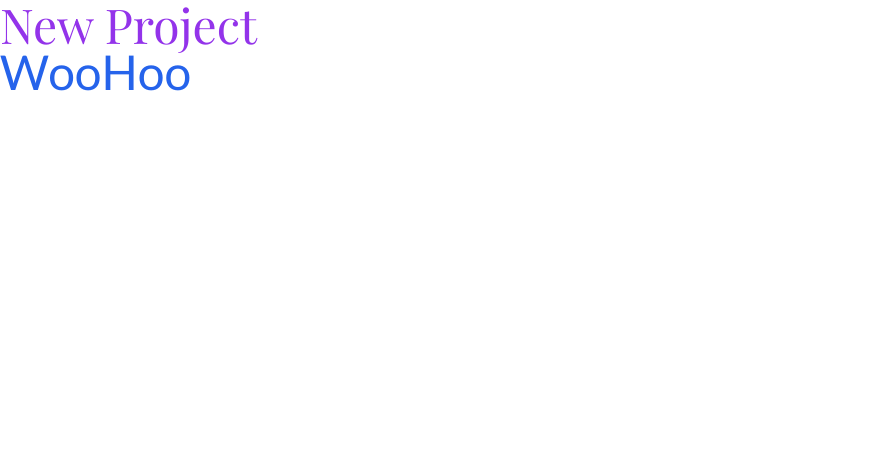
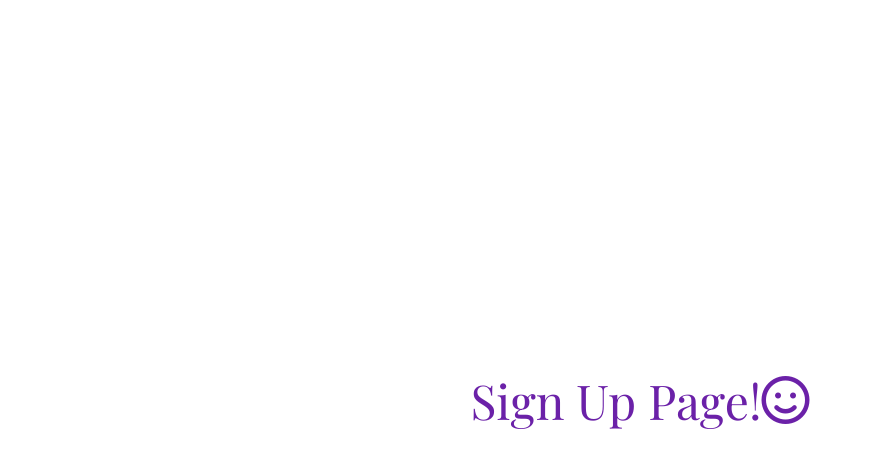
Before and after one commit to MLGwyn/mels-react-formula-capstone, a React (Vite) app: page /sign-up in a window 1280 px wide. Shown: the top 468 px of the page, without its empty margins (0-873 px from the left). Built offline with nearby package versions, Linux system fonts and the light colour scheme; a web font is replaced by a local one.

Commit message:
created 2 routes for sign-in/sign-up pages

```diff
--- a/src/App.jsx
+++ b/src/App.jsx
@@ -1,13 +1,18 @@
+import { BrowserRouter, Routes, Route } from "react-router-dom";
+import SignInPage from "./pages/auth/SignInPage";
+import SignUpPage from "./pages/auth/SignUpPage";
 
 const App = () => {
-
-
   return (
     <>
-      <div className="text-5xl text-purple-600 font-playfair">New Project</div>
-      <div className="text-5xl text-blue-600 font-lato">WooHoo</div>
+      <BrowserRouter>
+        <Routes>
+          <Route path="/" element={<SignInPage />} />
+          <Route path="/sign-up" element={<SignUpPage />} />
+        </Routes>
+      </BrowserRouter>
     </>
-  )
-}
+  );
+};
 
-export default App
+export default App;
--- /dev/null
+++ b/src/pages/auth/SignInPage.jsx
@@ -0,0 +1,9 @@
+const SignInPage = () => {
+  return (
+    <div className="flex h-screen justify-center items-center text-5xl text-blue-800 font-lato">
+      Sign In Page!
+      <i className="fa-solid fa-right-to-bracket"></i>
+    </div>
+  );
+};
+export default SignInPage;
--- /dev/null
+++ b/src/pages/auth/SignUpPage.jsx
@@ -0,0 +1,10 @@
+const SignUpPage = () => {
+  return (
+    <div className="flex h-screen justify-center items-center text-5xl text-purple-800 font-playfair">
+      Sign Up Page!
+      <i className="fa-regular fa-face-smile"></i>
+    </div>
+  );
+};
+
+export default SignUpPage;
```
